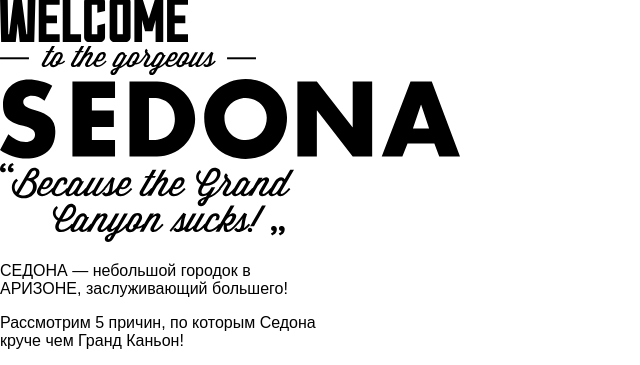
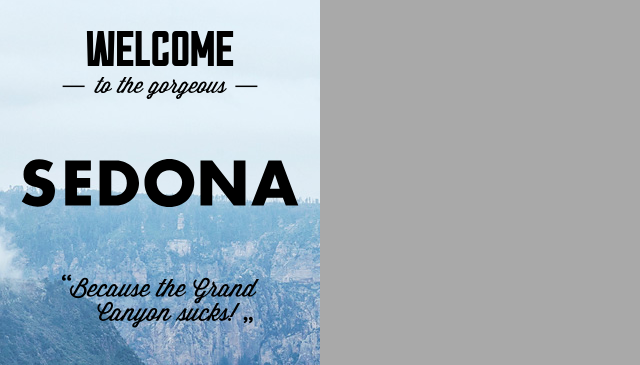
Before and after one commit to AAtamaniuk/SDN, a website: page index.html in a window 1280 px wide. Shown: the part 293-658 px from the top of the page, without its empty margins (0-640 px from the left). Drawn offline with nearby package versions, Linux system fonts and the light colour scheme; files that its build step writes are made by us from their sources.

Commit message:
Add intro

```diff
--- a/index.html
+++ b/index.html
@@ -1,5 +1,5 @@
 <!DOCTYPE html>
-<html lang="ru" style="width: 320px;">
+<html lang="ru">
 
  <head>
   <title>Sedona</title>
@@ -12,7 +12,7 @@
 </head>
 
 <body>
-
+  <div class="body-wrap">
 
 <!-- - - - - - - - - - - MAIN-HEADER - - - - - - - - - - -->
      <header class="page-header">
@@ -187,7 +187,7 @@
      </footer>
     <!-- - - - - - - - - - - END FOOTER - - - - - - - - - - -->
 
-
+  </div>
 
 </body>
 </html>
--- /dev/null
+++ b/sass/blocks/intro.scss
@@ -0,0 +1,58 @@
+.intro-svg {
+  height: 390px;
+
+  background-image: url("../../img/photo-background@1x.jpg");
+  padding-top: 48px;
+
+  .intro-svg__welcome {
+    display: block;
+    width: 188px;
+    height: 35px;
+    margin: auto;
+    margin-bottom: 11px;
+  }
+
+
+  .intro-svg__tothegorgeous {
+    display: block;
+    width: 196px;
+    height: 22px;
+    margin: auto;
+    margin-bottom: 60px;
+  }
+
+
+  .intro-svg__sedona {
+    display: block;
+    width: 280px;
+    height: 48px;
+    margin: auto;
+    margin-bottom: 67px;
+  }
+
+
+  .intro-svg__becausecanyon {
+    display: block;
+    width: 197px;
+    height: 54px;
+    margin: auto;
+  }
+
+
+}
+
+.intro-txt{
+  padding: 25px 10%;
+
+  .intro-txt__main{
+    margin-bottom: 30px;
+    @include black-main;
+    line-height: 25px;
+  }
+
+
+  .intro-txt__sub{
+    @include black-sub;
+    line-height: 26px;
+  }
+}
--- a/sass/blocks/page-header.scss
+++ b/sass/blocks/page-header.scss
@@ -34,7 +34,7 @@
     display: block;
     height: 100%;
 
-    @include white-title;
+    @include white-main;
     text-decoration: none;
     line-height: 55px;
   }
@@ -57,6 +57,8 @@
   width: 138px;
   height: 70px;
   margin: auto;
+  margin-bottom: -14px;
+  z-index: 10;
 
   background-image: url("../img/form-logo-triangle.svg");
 
--- a/sass/global/global.scss
+++ b/sass/global/global.scss
@@ -1,6 +1,18 @@
+@import "../variables.scss";
+
 html {
   box-sizing: border-box;
 }
 *, *:before, *:after {
   box-sizing: inherit;
 }
+body {
+  display: block;
+  background-color: darkgrey;
+}
+
+.body-wrap {
+  width: 320px;
+  //margin: 0 auto;
+  background-color: $white;
+}
--- a/sass/mixins.scss
+++ b/sass/mixins.scss
@@ -1,8 +1,25 @@
-@mixin white-title{
+@mixin white-main{
   text-align: center;
   color: $white;
   font-family: $font-family;
-  font-size: $font-size-title;
+  font-size: $font-size-main;
   font-weight: 700;
   text-transform: uppercase;
 }
+
+@mixin black-main{
+  text-align: center;
+  color: $black;
+  font-family: $font-family;
+  font-size: $font-size-main;
+  font-weight: 700;
+  text-transform: uppercase;
+}
+@mixin black-sub{
+  text-align: center;
+  color: $black;
+  font-family: $font-family;
+  font-size: $font-size-sub;
+  font-weight: 400;
+  text-transform: uppercase;
+}
--- a/sass/style.scss
+++ b/sass/style.scss
@@ -1,4 +1,6 @@
 @import "normalize.scss";
 @import "global/global.scss";
 
+
 @import "blocks/page-header.scss";
+@import "blocks/intro.scss";
--- a/sass/variables.scss
+++ b/sass/variables.scss
@@ -8,7 +8,7 @@
 $black: #000;
 
 /*-------------- TYPOGRAPHY --------------*/
-$font-family: PTSans, sans-serif;
+$font-family: PT Sans, sans-serif;
 
-$font-size-title: 18px;
+$font-size-main: 18px;
 $font-size-sub: 14px;
```
Also changed, not shown: sass/blocks/reasons.scss (added). Lines whose indentation alone changed are shown as unchanged.
